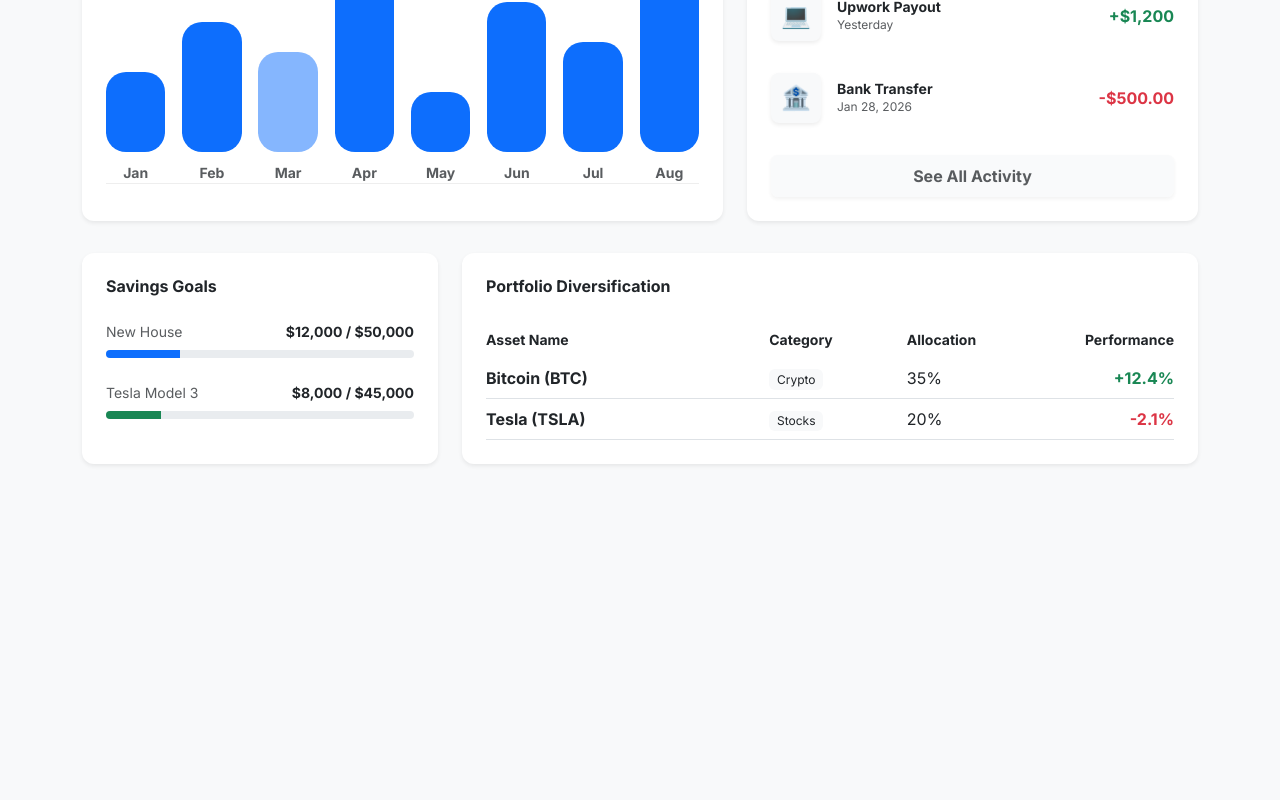
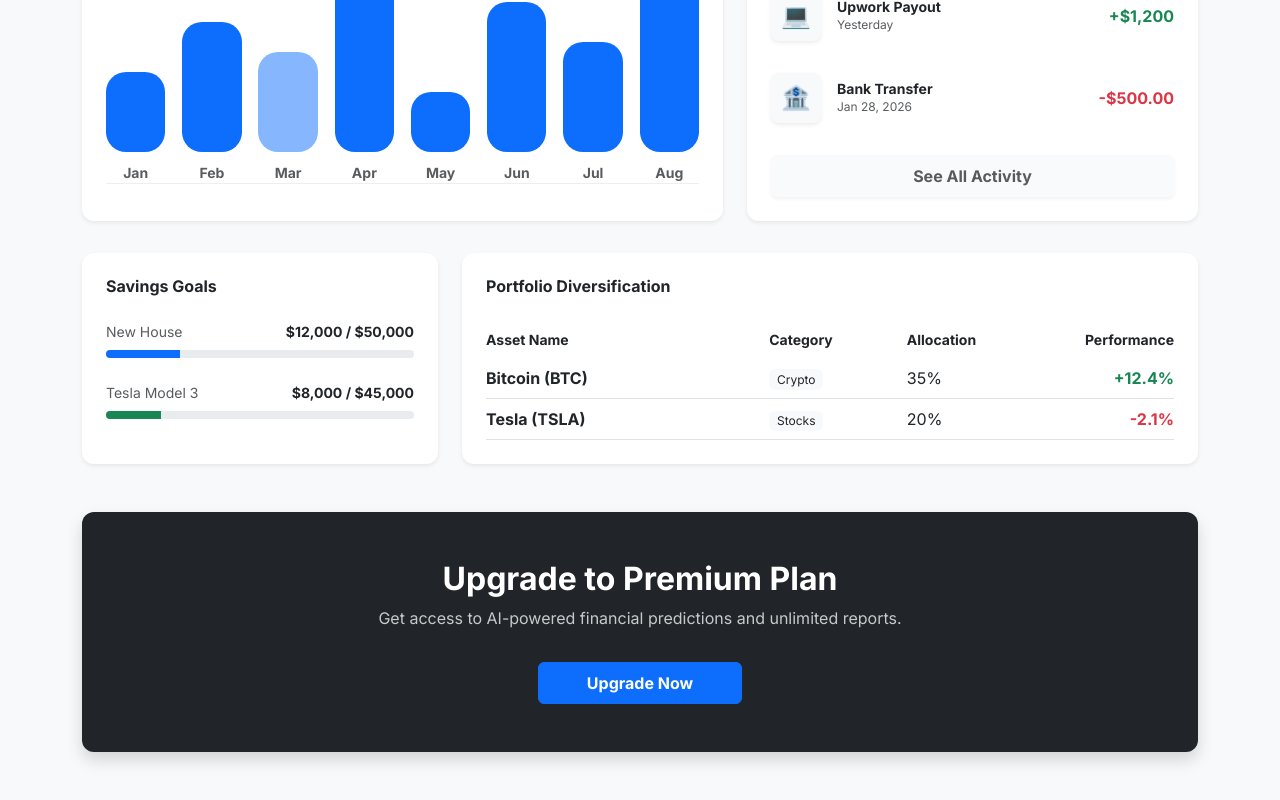
Before and after one commit to Ahmed-Devx/Dashboard-React.js, a React (Vite) app in the folder dashboard-project/: page / in a window 1280 px wide. Shown: the part 629-1429 px from the top of the page. Before the commit the page ends 1189 px from the top, so only its background shows below. Built offline with nearby package versions, Linux system fonts and the light colour scheme.

Commit message:
PremiumPlanSection Complete

```diff
--- a/dashboard-project/src/App.jsx
+++ b/dashboard-project/src/App.jsx
@@ -7,6 +7,7 @@ import SpendingTrends from "./Component/AnalyticSection/SpendingTrends";
 import RecentActivity from "./Component/AnalyticSection/RecentActivity";
 import SavingsGoals from "./Component/SavingPortfolioSection/SavingsGoals";
 import PortfolioTable from "./Component/SavingPortfolioSection/PortfolioTable";
+import PremiumCard from "./Component/PremiumPlanSection/PremiumCard";
 const App = () => {
   return (
     <div className="bg-light min-vh-100">
@@ -50,6 +51,7 @@ const App = () => {
           <SavingsGoals />
           <PortfolioTable />
         </div>
+        <PremiumCard/>
       </div>
     </div>
   );
--- /dev/null
+++ b/dashboard-project/src/Component/PremiumPlanSection/PremiumCard.jsx
@@ -0,0 +1,15 @@
+const PremiumCard = () => {
+  return (
+    <div className="card border-0 bg-dark text-white p-5 shadow text-center">
+      <h2 className="fw-bold">Upgrade to Premium Plan</h2>
+      <p className="opacity-75">
+        Get access to AI-powered financial predictions and unlimited reports.
+      </p>
+      <div className="mt-3">
+        <button className="btn btn-primary px-5 py-2 fw-bold">Upgrade Now</button>
+      </div>
+    </div>
+  );
+};
+
+export default PremiumCard;
```
